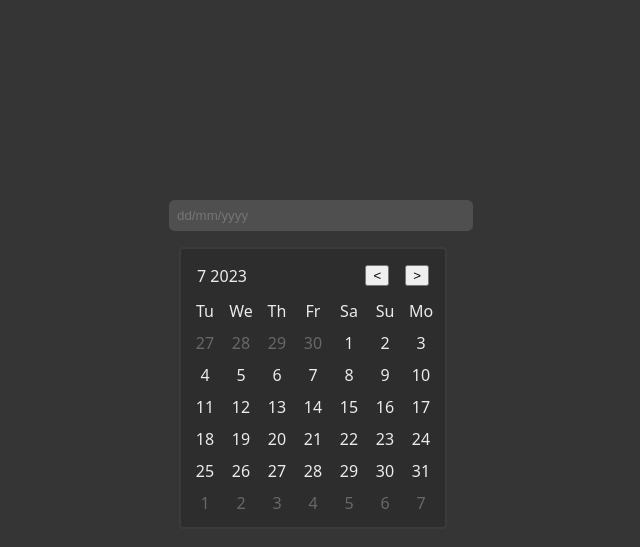
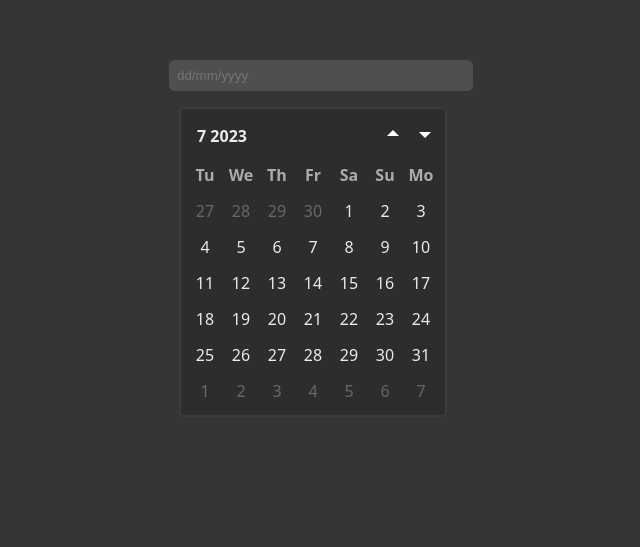
Before and after one commit to himanshupal/160, a SvelteKit app: page / in a window 1280 px wide. Shown: the part 185-732 px from the top of the page, without its empty margins (327-967 px from the left). Built offline with nearby package versions, Linux system fonts and the light colour scheme.

Commit message:
Added other selectors

```diff
--- a/src/lib/config/index.ts
+++ b/src/lib/config/index.ts
@@ -1,5 +1,24 @@
 /** Name of days to show on calendar */
 export const days = ['Su', 'Mo', 'Tu', 'We', 'Th', 'Fr', 'Sa'];
 
+/** Name of months to show on calendar */
+export const months = [
+	'Jan',
+	'Feb',
+	'Mar',
+	'Apr',
+	'May',
+	'Jun',
+	'Jul',
+	'Aug',
+	'Sep',
+	'Oct',
+	'Nov',
+	'Dec'
+];
+
 /** Offset 0 is treated as Sunday */
 export const dayOffset = 2;
+
+/** No. of years that can be scrolled in past & future */
+export const yearsRange = 100;
--- a/src/routes/+page.svelte
+++ b/src/routes/+page.svelte
@@ -1,5 +1,7 @@
 <script lang="ts">
-	import { dayOffset, days } from '$lib/config';
+	import { dayOffset, days, months, yearsRange } from '$lib/config';
+	import downIcon from '$lib/icons/down.svg';
+	import upIcon from '$lib/icons/up.svg';
 	import dayjs from 'dayjs';
 
 	interface IDateValue {
@@ -7,24 +9,65 @@
 		value: number;
 	}
 
+	interface IMonthValue extends IDateValue {
+		text: string;
+	}
+
 	const d = dayjs();
 
 	let slicedDateList: IDateValue[][];
+	let slicedYearList: IDateValue[][];
 
+	let selectionStage: 0 | 1 | 2 = 0;
 	let currentMonth = d.month();
 	let currentYear = d.year();
 	let datePickerOpen = true;
+
+	const monthsList: IMonthValue[] = [
+		...months.map((value, i) => ({ active: true, value: i, text: value })),
+		...months.slice(0, 4).map((value, i) => ({ active: false, value: i, text: value }))
+	];
 
 	$: {
 		const yearDiff = Math.floor((currentMonth - 12) / 12) + 1;
 		currentYear = d.year(d.year() + yearDiff).year();
 	}
 
+	$: farthestYearInPast = d.year() - yearsRange;
 	$: displayMonth = d.month(currentMonth).month() + 1;
-	$: daysInMonth = d.month(currentMonth).daysInMonth();
 	$: weekdays = dayOffset ? [...days.slice(dayOffset), ...days.slice(0, dayOffset)] : days;
+	$: slicedMonthList = Array.from({ length: 4 }, (_, i) => monthsList.slice(i * 4, i * 4 + 4));
+
+	$: decadeRange = (() => {
+		let year = currentYear % 100;
+		year -= year % 10;
+		let startOfDecade = +`${Math.floor(currentYear / 100)}${String(year).padEnd(2, '0')}`;
+		if (startOfDecade < farthestYearInPast) startOfDecade = farthestYearInPast;
+		return { start: startOfDecade, end: startOfDecade + 9 };
+	})();
 
 	$: {
+		const { start, end } = decadeRange;
+		let startIndex = (start - farthestYearInPast) % 4;
+		let yearsList: IDateValue[] = [
+			...Array.from({ length: startIndex }, (_, i) => ({
+				active: false,
+				value: start - (i + 1)
+			})).reverse(),
+			...Array.from({ length: 10 }, (_, i) => ({ active: true, value: start + i }))
+		];
+		yearsList = [
+			...yearsList,
+			...Array.from({ length: 16 - yearsList.length }, (_, i) => ({
+				active: false,
+				value: end + (i + 1)
+			}))
+		];
+		slicedYearList = Array.from({ length: 4 }, (_, i) => yearsList.slice(i * 4, i * 4 + 4));
+	}
+
+	$: {
+		const daysInMonth = d.month(currentMonth).daysInMonth();
 		const startAt = d.month(currentMonth).set('date', 1).day();
 		const daysInPreviousMonth = d.month(currentMonth - 1).daysInMonth();
 		let dateList: IDateValue[] = [
@@ -52,16 +95,34 @@
 		slicedDateList = Array.from({ length: 6 }, (_, i) => dateList.slice(i * 7, i * 7 + 7));
 	}
 
-	const toggleDatePicker = () => {
-		datePickerOpen = !datePickerOpen;
-	};
+	const toggleDatePicker = () => (datePickerOpen = !datePickerOpen);
 
 	const previous = () => {
-		currentMonth -= 1;
+		switch (selectionStage) {
+			case 0:
+				return (currentMonth -= 1);
+			case 1:
+				return (currentMonth -= 12);
+			case 2:
+				return (currentMonth -= 120);
+		}
 	};
 
 	const next = () => {
-		currentMonth += 1;
+		switch (selectionStage) {
+			case 0:
+				return (currentMonth += 1);
+			case 1:
+				return (currentMonth += 12);
+			case 2:
+				return (currentMonth += 120);
+		}
+	};
+
+	const updateSelectionStage = () => {
+		if (selectionStage < 2) {
+			selectionStage += 1;
+		}
 	};
 </script>
 
@@ -86,15 +147,30 @@
 		{#if datePickerOpen}
 			<div class="datepicker">
 				<div class="datepicker__actions">
-					<span>{displayMonth} {currentYear}</span>
+					<button class="datepicker__actions__selector" on:click={updateSelectionStage}>
+						{#if !selectionStage}
+							{displayMonth}
+						{/if}
+						{selectionStage === 2 ? `${decadeRange.start} - ${decadeRange.end}` : currentYear}
+					</button>
+
 					<div class="datepicker__actions__buttons">
-						<button on:click={previous}>&lt;</button>
-						<button on:click={next}>&gt;</button>
+						<button
+							on:click={previous}
+							disabled={farthestYearInPast === slicedYearList[0][0].value}
+						>
+							<img src={upIcon} alt="<" width="24px" height="24px" />
+						</button>
+						<button on:click={next}>
+							<img src={downIcon} alt=">" width="24px" height="24px" />
+						</button>
 					</div>
 				</div>
+
+				{#if !selectionStage}
 					<div class="datepicker__row">
 						{#each weekdays as day}
-						<div class="datepicker__cell week">
+							<div class="datepicker__cell nohover">
 								{day}
 							</div>
 						{/each}
@@ -108,6 +184,27 @@
 							{/each}
 						</div>
 					{/each}
+				{:else if selectionStage === 1}
+					{#each slicedMonthList as monthList}
+						<div class="datepicker__row">
+							{#each monthList as month}
+								<div class="datepicker__cell lg" class:active={month.active}>
+									{month.text}
+								</div>
+							{/each}
+						</div>
+					{/each}
+				{:else if selectionStage === 2}
+					{#each slicedYearList as yearList}
+						<div class="datepicker__row">
+							{#each yearList as year}
+								<div class="datepicker__cell lg" class:active={year.active}>
+									{year.value}
+								</div>
+							{/each}
+						</div>
+					{/each}
+				{/if}
 			</div>
 		{/if}
 	</form>
@@ -119,12 +216,12 @@
 	$text-color-secondary: #686868;
 
 	.container {
+		width: 100dvw;
+		height: 65dvh;
+
 		display: flex;
-		width: 100dvw;
-		min-height: 100dvh;
-
-		display: grid;
-		place-content: center;
+		align-items: center;
+		justify-content: center;
 	}
 
 	.content {
@@ -142,6 +239,7 @@
 		border: none;
 		outline: none;
 		width: 100%;
+		flex: 2;
 	}
 
 	.datepicker {
@@ -150,6 +248,7 @@
 		left: 50%;
 		transform: translateX(-50%);
 
+		gap: 0.25rem;
 		display: flex;
 		flex-direction: column;
 
@@ -158,19 +257,52 @@
 
 		color: $text-color-primary;
 		padding: 0.5rem;
-		border-radius: 0.25rem;
+		border-radius: 0.35rem;
 		border: 2px solid lighten($background-primary, 2.5%);
 		background-color: darken($background-primary, 3%);
 
 		&__actions {
+			gap: 0.5rem;
 			display: flex;
-			align-items: center;
+			align-items: stretch;
 			justify-content: space-between;
+
+			&__selector {
+				background-color: darken($background-primary, 3%);
+				transition: all 75ms ease-in-out;
+				border-radius: 0.35rem;
+				font-family: inherit;
+				font-size: medium;
+				text-align: left;
+				font-weight: 600;
+				cursor: pointer;
 				padding: 0.5rem;
+				color: inherit;
+				border: unset;
+				flex: 1;
+
+				&:hover {
+					background-color: lighten($background-primary, 3%);
+				}
+			}
 
 			&__buttons {
+				align-items: stretch;
 				display: flex;
-				gap: 1rem;
+				gap: 0.5rem;
+
+				> button {
+					border: none;
+					padding: unset;
+					cursor: pointer;
+					background-color: transparent;
+					transition: all 75ms ease-in-out;
+					border-radius: 0.35rem;
+
+					&:hover {
+						background-color: lighten($background-primary, 3%);
+					}
+				}
 			}
 		}
 
@@ -188,7 +320,17 @@
 			place-content: center;
 			transition: all 75ms ease-in-out;
 
-			&:not(&.week) {
+			&.nohover {
+				color: darken($text-color-primary, 25%);
+				font-weight: 600;
+			}
+
+			&.lg {
+				width: 3.688rem;
+				height: 3.688rem;
+			}
+
+			&:not(&.nohover) {
 				cursor: pointer;
 
 				&:hover {
```
Also changed, not shown: src/lib/icons/down.svg (added), src/lib/icons/up.svg (added). Lines whose indentation alone changed are shown as unchanged.
